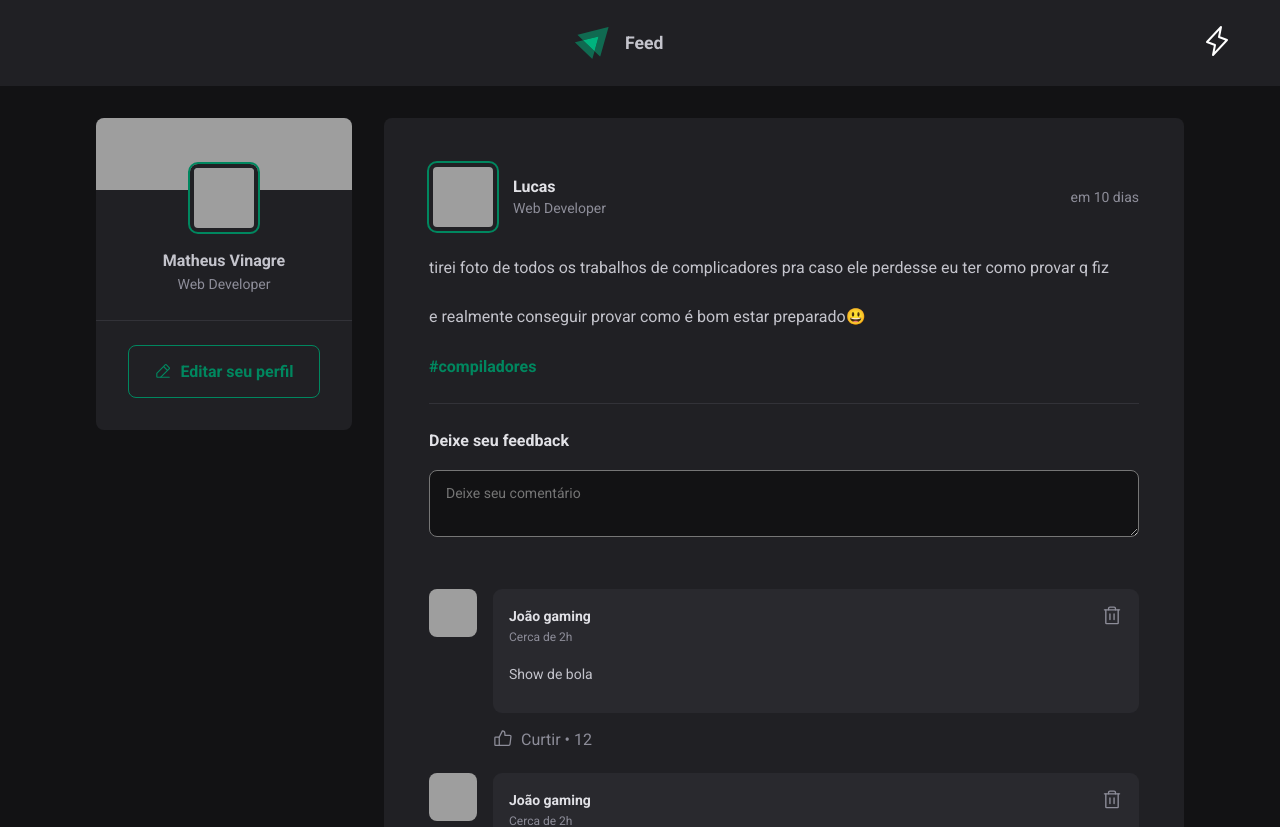
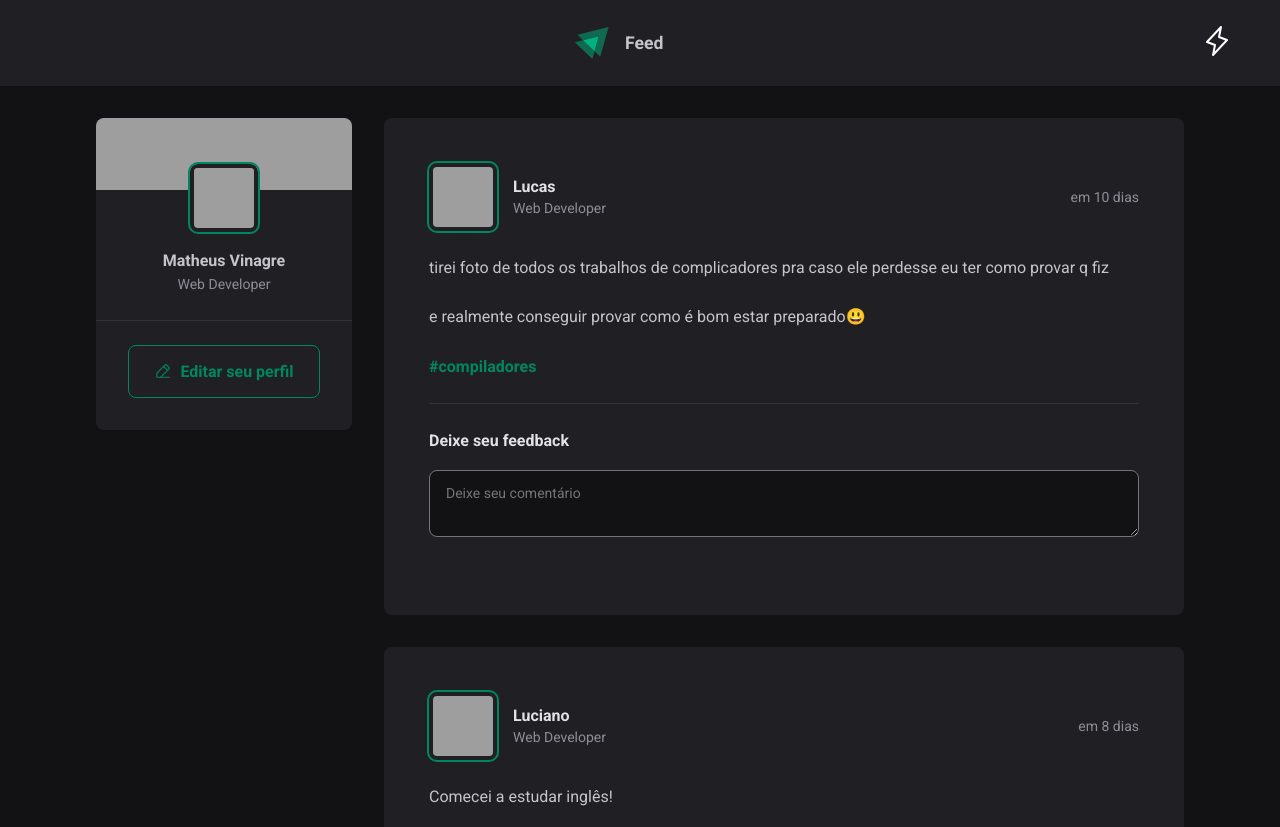
Before and after one commit to SpaidiiPlayer/Feed-Social, a React (Vite) app: page / in a window 1280 px wide. Shown: the top 827 px of the page. Built offline with nearby package versions, Linux system fonts and the light colour scheme; grey boxes are pictures that could not be loaded.

Commit message:
Finished Comments parts

```diff
--- a/src/App.jsx
+++ b/src/App.jsx
@@ -58,6 +58,7 @@ export function App() {
             {posts.map(post => {
               return (
                 <Post
+                  key={post.id}
                   author = {post.author}
                   content = {post.content}
                   publishedAt = {post.publishedAt}
--- a/src/components/Comment.jsx
+++ b/src/components/Comment.jsx
@@ -2,11 +2,23 @@ import style from './Comment.module.css';
 import {Trash} from 'phosphor-react';
 import { ThumbsUp } from 'phosphor-react'
 import { Avatar } from './Avatar';
+import { useState } from 'react';
 
-export function Comment(props) {
+export function Comment({perfil, content, DeleteComment}) {
+
+    function HandleDeleteComment(){
+        DeleteComment(content);
+    }
+
+    const [LikeCount, setLikeCount] = useState(0);
+
+    function incrementLikes(){
+        setLikeCount(LikeCount + 1);
+    }
+
     return(
         <div className={style.comment}>
-            <Avatar border={false} perfil={props.perfil} />
+            <Avatar border={false} perfil={perfil} />
 
             <div className={style.commentBox}>
                 <div className={style.commentContent}>
@@ -16,18 +28,18 @@ export function Comment(props) {
                         <time>Cerca de 2h</time>
                     </div>
 
-                    <button title='Deletar comentário'>
+                    <button onClick={HandleDeleteComment} title='Deletar comentário'>
                         <Trash size={22}/>
                     </button>
                 </header>
-                    <p>{props.comment}</p>
+                    <p>{content}</p>
                 </div>
 
 
 
                 <footer>
-                    <button>
-                        <ThumbsUp size={20}/> Curtir <span>12</span>
+                    <button onClick={incrementLikes}>
+                        <ThumbsUp size={20}/> Aplaudir <span>{LikeCount}</span>
                     </button>
                 </footer>
             </div>
--- a/src/components/Header.jsx
+++ b/src/components/Header.jsx
@@ -1,6 +1,6 @@
 import styles from './Header.module.css';
 import logo from '../assets/Ignite-logo.svg'
-import { Lightbulb, Lightning } from 'phosphor-react'
+import { Lightning } from 'phosphor-react'
 
 
 export function Header(){
--- a/src/components/Post.jsx
+++ b/src/components/Post.jsx
@@ -10,9 +10,9 @@ import ptBR from 'date-fns/locale/pt-BR';
 export function Post(props) {
     //Quantidade de comentários em tela
     const [comments, setComments] = useState([
-        1,
-        2,
     ])
+
+    const [newCommentText, setNewCommentText] = useState('')
 
     //Formatação do dia e horario
     const publishedDateFormatted = format(props.publishedAt, "d 'de' LLLL 'às' HH:mm'h'", {
@@ -28,11 +28,23 @@ export function Post(props) {
     //Funcao que adiciona o novo comentário
     function handleCreateNewComment(){
         event.preventDefault()
-        console.log("oi")
 
-        setComments([...comments, comments.length + 1])
 
-        console.log(comments)
+        setComments([...comments, newCommentText])
+
+        setNewCommentText('')
+    }
+
+    function handleNewCommentChange(){
+        setNewCommentText(event.target.value)
+    }
+
+    function DeleteComment(commentToDelete){
+        const CommentListWithoutDeletedOne = comments.filter(comment => {
+            return comment !== commentToDelete;
+        })
+
+        setComments(CommentListWithoutDeletedOne);
     }
 
     return (
@@ -52,9 +64,9 @@ export function Post(props) {
                 <div className={style.content}>
                         {props.content.map(line => {
                             if(line.type === 'paragraph') {
-                                return <p>{line.content}</p>
+                                return <p key={line.content}>{line.content}</p>
                             } else if(line.type === 'link'){
-                                return <p><a href={line.content}>{line.content}</a></p>
+                                return <p key={line.content}><a href={line.content}>{line.content}</a></p>
                             }
                         })}
                 </div>
@@ -62,10 +74,10 @@ export function Post(props) {
             <footer>
                 <form onSubmit={handleCreateNewComment} className={style.commentForm}>
                     <strong>Deixe seu feedback</strong>
-                    <textarea  placeholder="Deixe seu comentário" />
+                    <textarea name='comment' value={newCommentText} placeholder="Deixe seu comentário" onChange={handleNewCommentChange}/>
 
                     <div className={style.botao}>
-                        <button type="submit">Comentar</button>
+                        <button type="submit" disabled={newCommentText.length === 0}>Comentar</button>
                     </div>
 
                 </form>
@@ -73,8 +85,13 @@ export function Post(props) {
 
             <div className={style.commentList}>
                 {comments.map(comment => {
-                    return (<Comment comment = 'Show de bola'
-                        perfil = 'https://github.com/lukeeplr.png'/>
+                    return (
+                        <Comment
+                        content = {comment}
+                        key = {comment}
+                        perfil = 'https://github.com/lukeeplr.png'
+                        DeleteComment = {DeleteComment}
+                        />
                     )
                 })}
             </div>
--- a/src/components/Post.module.css
+++ b/src/components/Post.module.css
@@ -126,8 +126,13 @@ article > header > time{
     transition: background 0.25s;
 }
 
-.commentForm button[type="submit"]:hover {
+.commentForm button[type="submit"]:not(:disabled):hover {
     background: var(--green-300);
+}
+
+.commentForm button[type="submit"]:disabled{
+    opacity: 0.6;
+    cursor: not-allowed;
 }
 
 
```
